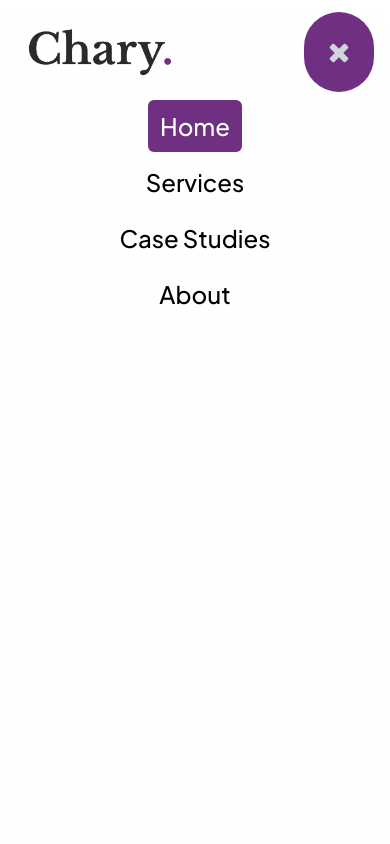
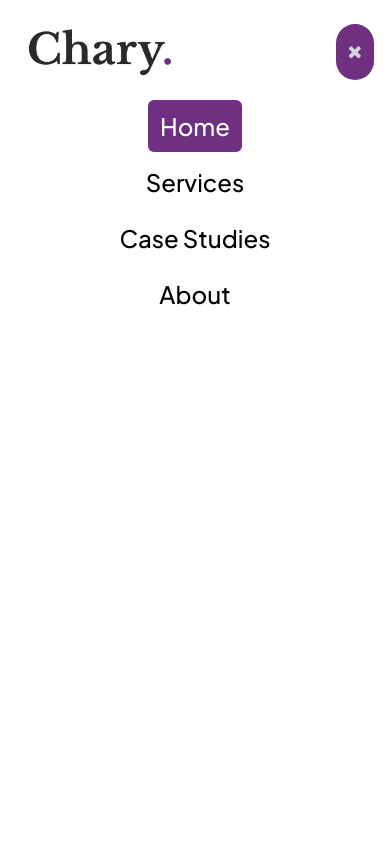
Before and after one commit to stechx1/chary, a Next.js app: page / in a window 390 px wide. Both pictures are taken after a click on the button "Open main menu". Shown: the top 844 px of the page. Built offline with nearby package versions, Linux system fonts and the light colour scheme.

Commit message:
Process Added

```diff
--- a/components/Navbar/Navbar.js
+++ b/components/Navbar/Navbar.js
@@ -35,9 +35,9 @@ const Navbar = () => {
                 <Disclosure.Button className="inline-flex items-center justify-center rounded-md p-2 text-gray-600 hover:text-white focus:outline-none focus:ring-2 focus:ring-inset focus:ring-white">
                   <span className="sr-only">Open main menu</span>
                   {open ? (
-                    <i style={{ fontSize: '28px' }} className="fa fa-times block bg-[#6F3081] p-6 rounded-full text-gray-300 text-2xl " aria-hidden="true"></i>
+                    <i style={{ fontSize: '18px' }} className="fa fa-times block bg-[#6F3081] p-3 rounded-full text-gray-300 text-2xl " aria-hidden="true"></i>
                   ) : (
-                    <i style={{ fontSize: '28px' }} className="fa fa-bars block text-3xl bg-[#6F3081] p-6 rounded-full text-gray-200  " aria-hidden="true"></i>
+                    <i style={{ fontSize: '18px' }} className="fa fa-bars block bg-[#6F3081] p-3 rounded-full text-gray-200  " aria-hidden="true"></i>
                   )}
                 </Disclosure.Button>
               </div>
```
